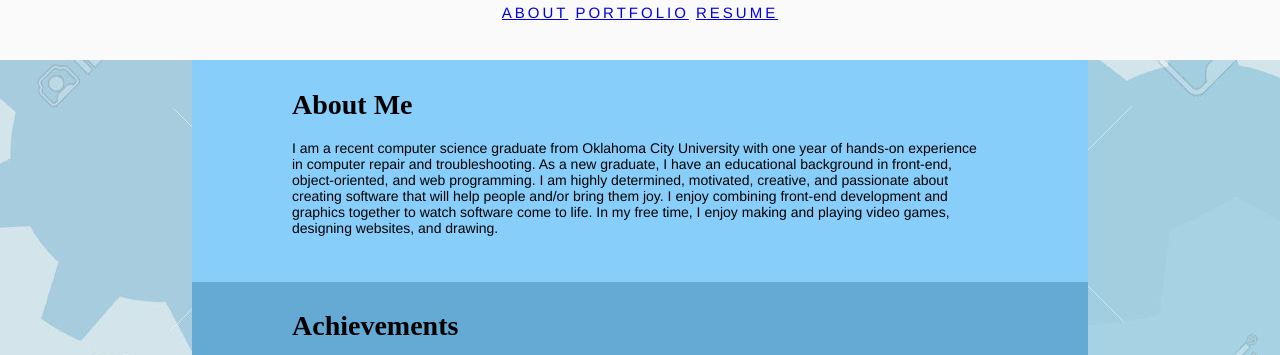
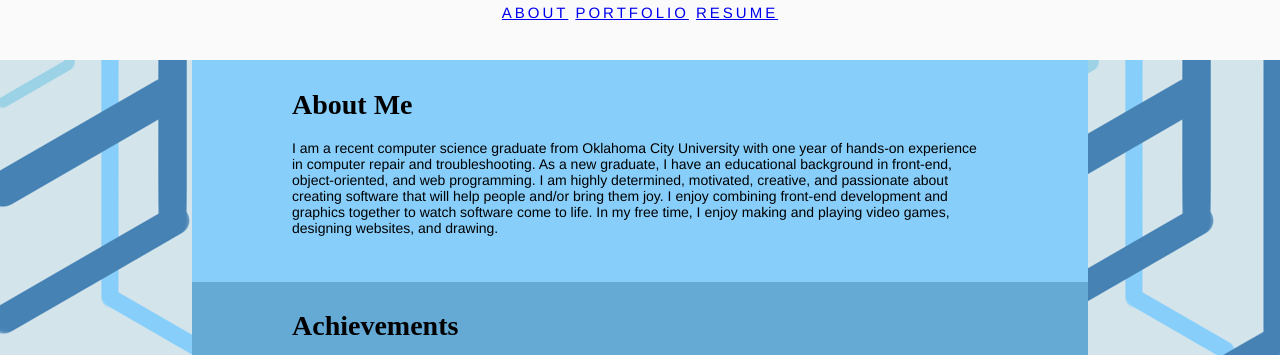
Before and after one commit to cnich01/Portfolio, a plain HTML site: page about.html in a window 1280 px wide. Shown: the part 65-420 px from the top of the page. Drawn offline with Linux system fonts and the light colour scheme.

Commit message:
changed background to custom created image

```diff
--- a/styles.css
+++ b/styles.css
@@ -3,7 +3,7 @@ body{
     margin: auto;
     font-size: 14px;
     background-color: #e2dddd;
-    background-image: url('Elements/background.jpg');
+    background-image: url('Elements/background.png');
 }
 
 ul{
```
Also changed, not shown: Elements/background.jpg (deleted), Elements/background.png (added), 1 other file.
